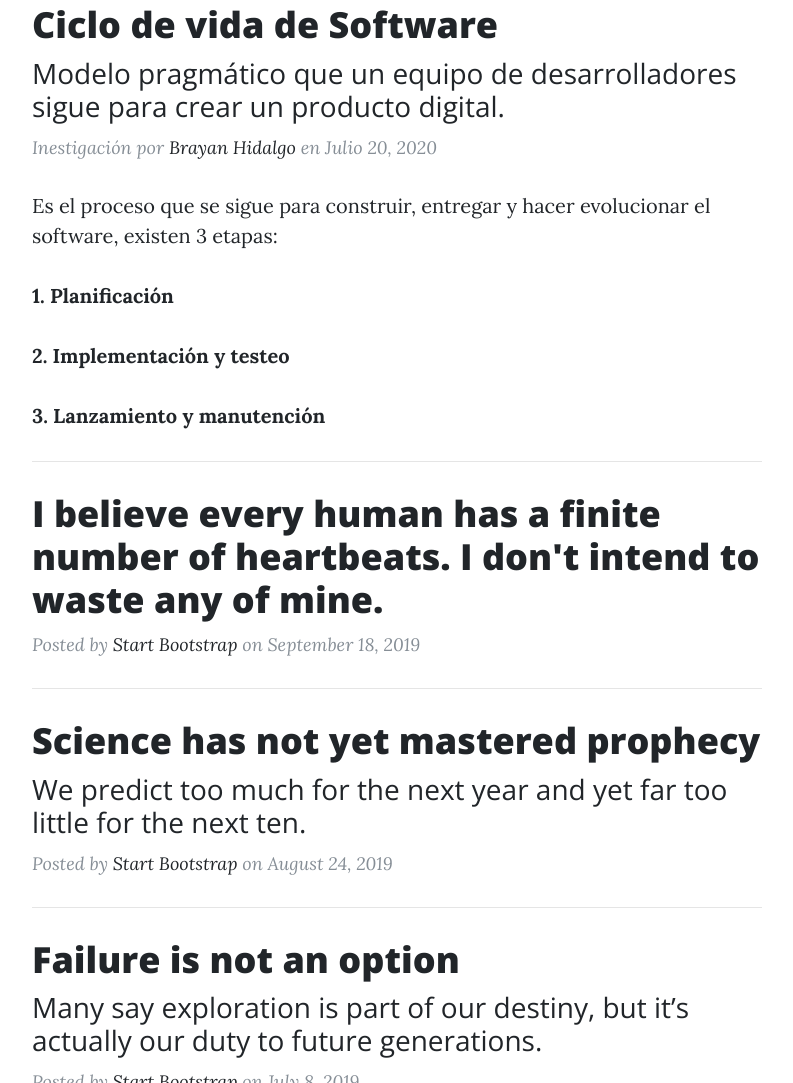
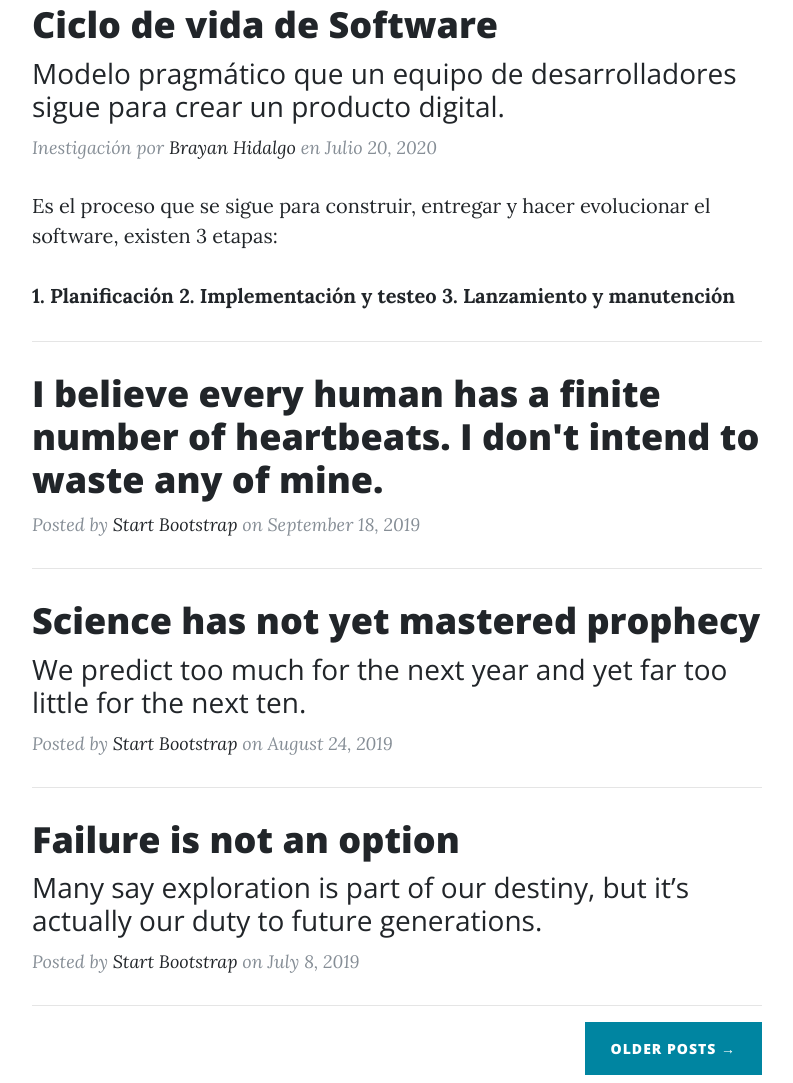
Before and after one commit to Sormec/Mi_querido_poyecto_paginaweb-, a website: page index.html in a window 1280 px wide. Shown: the part 801-1884 px from the top of the page, without its empty margins (243-1036 px from the left). Drawn offline with nearby package versions, Linux system fonts and the light colour scheme.

Commit message:
Update index.html

```diff
--- a/index.html
+++ b/index.html
@@ -84,9 +84,11 @@
             <a href="#">Brayan Hidalgo</a>
             en Julio 20, 2020</p>
           <p>Es el proceso que se sigue para construir, entregar y hacer evolucionar el software, existen 3 etapas:</p>
-          <p> <strong>1. Planificación</p>
-          <p>2. Implementación y testeo</p>
-          <p>3. Lanzamiento y manutención</strong> </p>
+          <p class="post-subtitle">
+            <strong>
+             1. Planificación
+             2. Implementación y testeo
+             3. Lanzamiento y manutención</strong> </p>
         </div>
         <hr>
         <div class="post-preview">
```
